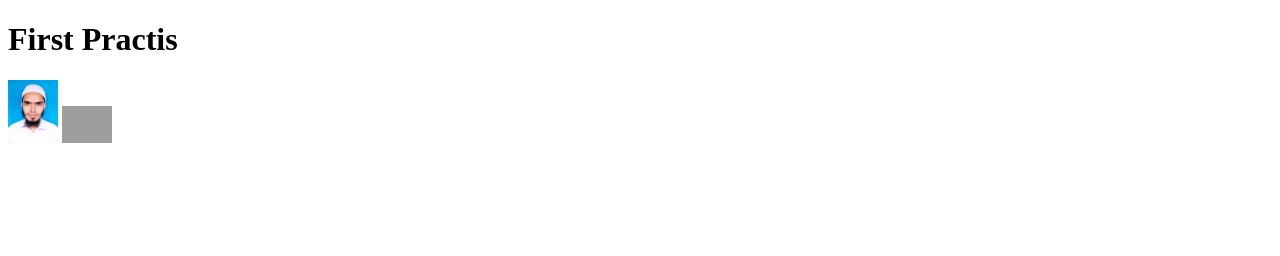
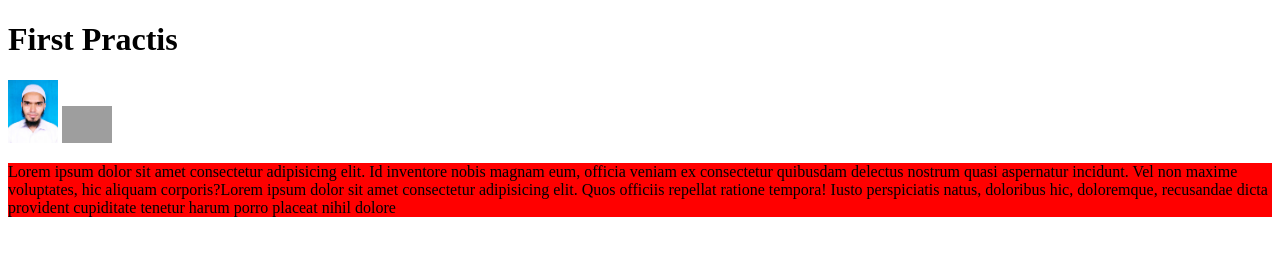
Before and after one commit to rakibriaz/Practis-aj-hobe, a plain HTML site: page index.html in a window 1280 px wide. Drawn offline with Linux system fonts and the light colour scheme; grey boxes are pictures that could not be loaded.

Commit message:
first pragraph

```diff
--- a/index.html
+++ b/index.html
@@ -9,5 +9,8 @@
     <h1>First Practis</h1>
     <img width="50px" src="photos/my photo.jpg" alt="">
     <img width="50px" src="photos/rr.png" alt="">
+
+    <p style="background-color: red;">Lorem ipsum dolor sit amet consectetur adipisicing elit. Id inventore nobis magnam eum, officia veniam ex consectetur quibusdam delectus nostrum quasi aspernatur incidunt. Vel non maxime voluptates, hic aliquam corporis?Lorem ipsum dolor sit amet consectetur adipisicing elit. Quos officiis repellat ratione tempora! Iusto perspiciatis natus, doloribus hic, doloremque, recusandae dicta provident cupiditate tenetur harum porro placeat nihil dolore <sequi class="lo"></sequi></p>
+
 </body>
 </html>
```
